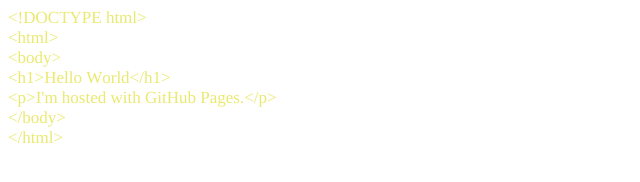
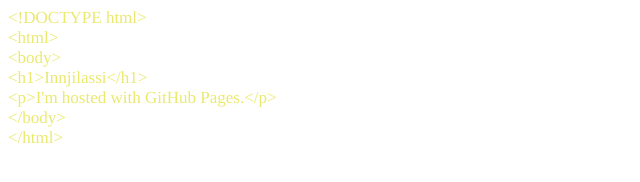
Before and after one commit to innjilassi/innjilassi.github.io, a plain HTML site: page index.html in a window 1280 px wide. Shown: the full height of the page, 0-640 px from the left. Drawn offline with Linux system fonts and the light colour scheme.

Commit message:
Update index.html

```diff
--- a/index.html
+++ b/index.html
@@ -15,7 +15,7 @@
 <p class="p1"><span class="s1">&lt;!DOCTYPE html&gt;</span></p>
 <p class="p1"><span class="s1">&lt;html&gt;</span></p>
 <p class="p1"><span class="s1">&lt;body&gt;</span></p>
-<p class="p1"><span class="s1">&lt;h1&gt;Hello World&lt;/h1&gt;</span></p>
+<p class="p1"><span class="s1">&lt;h1&gt;Innjilassi&lt;/h1&gt;</span></p>
 <p class="p1"><span class="s1">&lt;p&gt;I'm hosted with GitHub Pages.&lt;/p&gt;</span></p>
 <p class="p1"><span class="s1">&lt;/body&gt;</span></p>
 <p class="p1"><span class="s1">&lt;/html&gt;</span></p>
```
